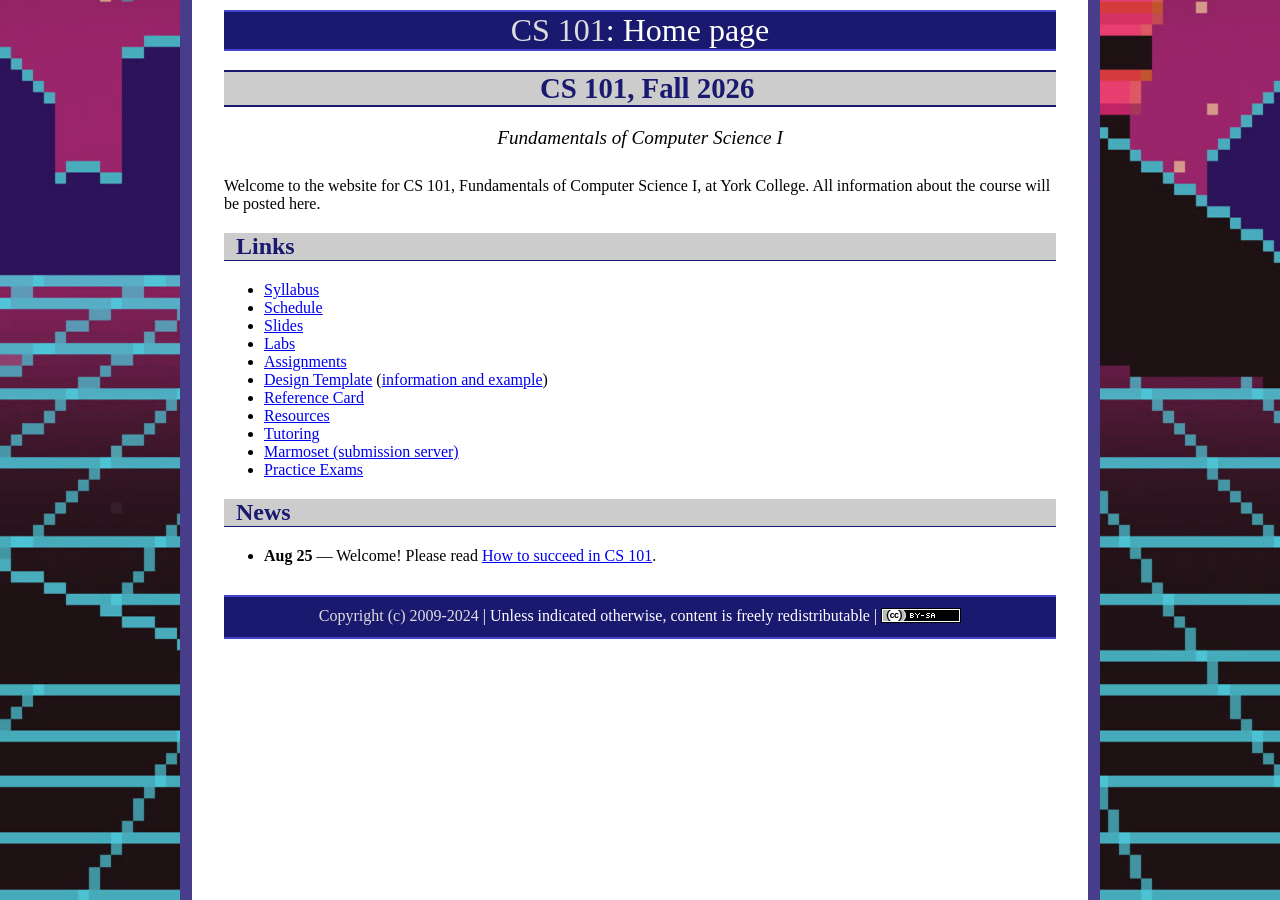
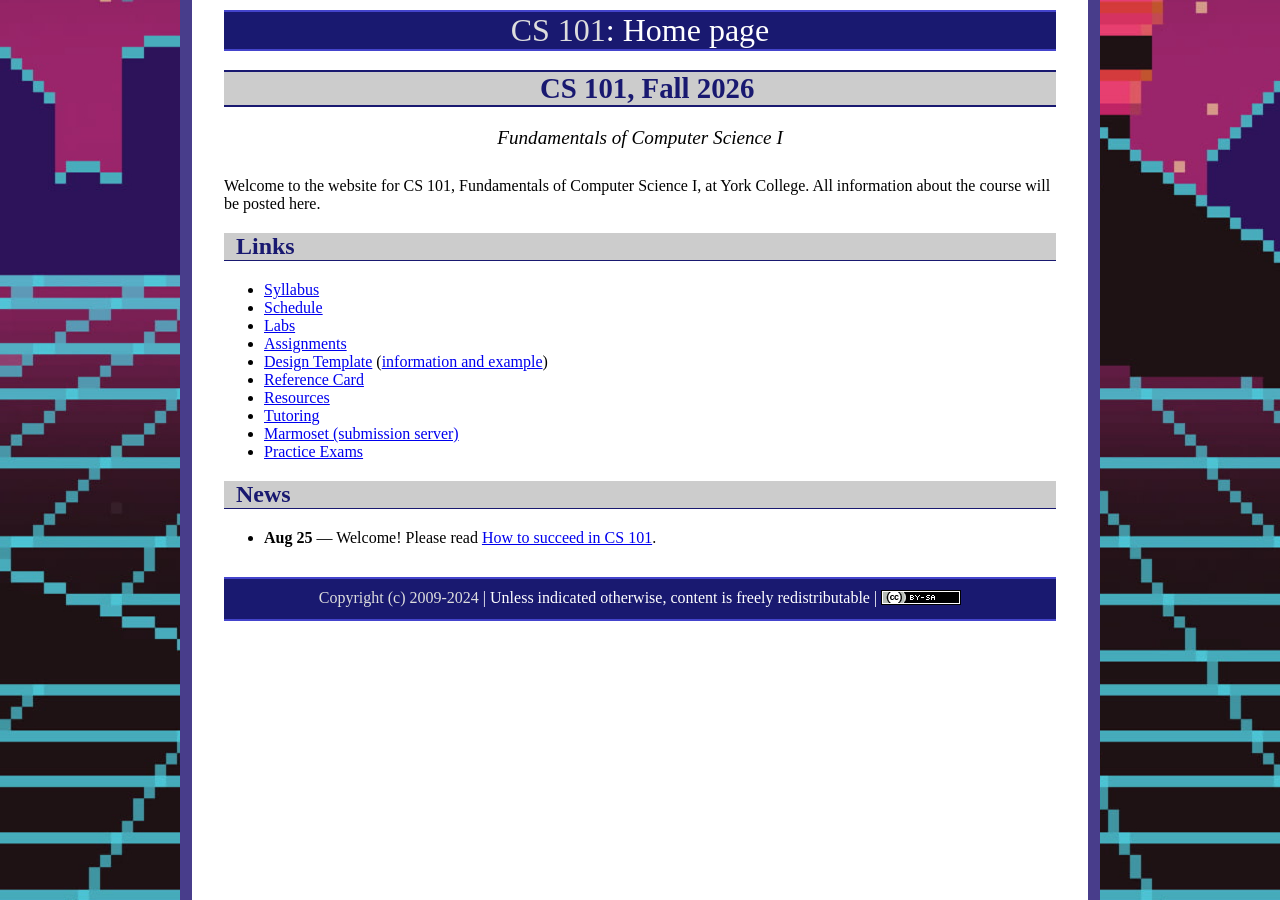
Before and after one commit to ycpcs/cs101-fall2026, a Jekyll site: the page built from index.md, in a window 1280 px wide. Built offline with Jekyll 4.4.1, drawn with Linux system fonts in a browser that asks for light colours.

Commit message:
Update index.md

```diff
--- a/index.md
+++ b/index.md
@@ -13,7 +13,6 @@ Welcome to the website for CS 101, Fundamentals of Computer Science I, at York C
 
 * [Syllabus](syllabus.html)
 * [Schedule](schedule.html)
-* [Slides](slides.html)
 * [Labs](labs/index.html)
 * [Assignments](assign/index.html)
 * [Design Template](design-template.pdf) ([information and example](design/index.html))
```
